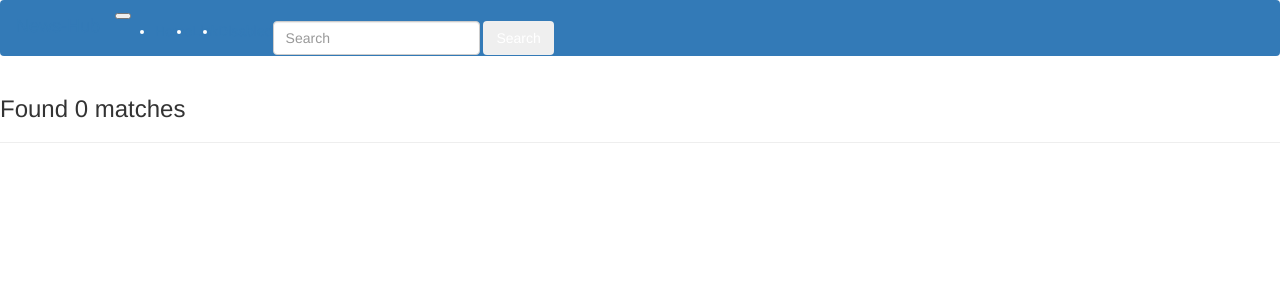
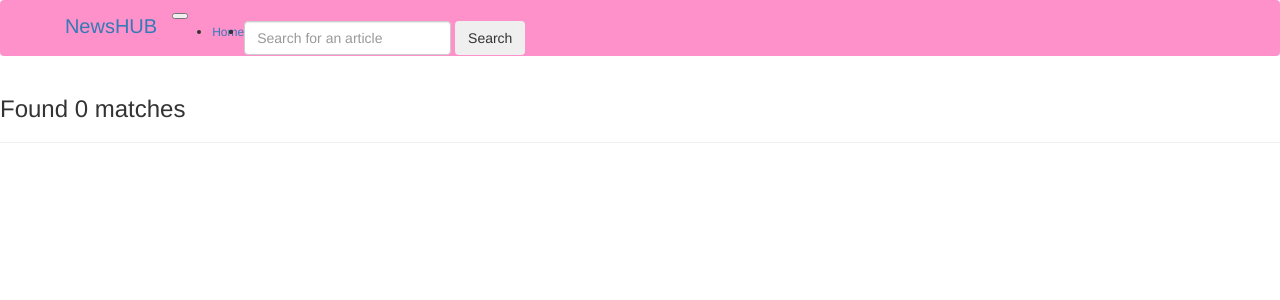
Before and after one commit to kelvin-daniel/news-app, a Flask app: template app/templates/search.html in a window 1280 px wide. Shown: the top 300 px of the page. Run offline with Flask 2, Linux system fonts and the light colour scheme; the template is opened without the code that fills it, so the values that code supplies are empty; some libraries are stand-ins or nearby versions.

Commit message:
add search functionality

```diff
--- a/app/main/views.py
+++ b/app/main/views.py
@@ -14,6 +14,7 @@ def index():
     sources = get_sources('business')
     sports_sources = get_sources('sports')
     title = 'Home- news hub'
+
     search_article = request.args.get('article_query')
 
     if search_article:
--- a/app/templates/404.html
+++ b/app/templates/404.html
@@ -6,7 +6,9 @@
             background-image: url('{{url_for("static",filename="images/404.gif")}}');
             background-repeat: no-repeat;
             background-position-x: center;
+            width: 100%;
             height: 100vh;
         }
     </style>
+    <h3 class="text-center text-white font-weight-bolder">sorry, page not found</h3>
 {% endblock %}
--- a/app/templates/navbar.html
+++ b/app/templates/navbar.html
@@ -1,5 +1,5 @@
-<nav class="navbar navbar-expand-lg navbar-dark bg-primary">
-    <a class="navbar-brand" href="/">News-Hub</a>
+<nav class="navbar navbar-expand-lg navbar-dark" style="background-color: #fe91ca;">
+    <a class="navbar-brand" style="font-size: 2rem; padding-left: 5%;" href="/">News<span class="font-weight-bold">HUB</span></a>
     <button class="navbar-toggler" type="button" data-toggle="collapse" data-target="#navbarTogglerDemo02" aria-controls="navbarTogglerDemo02" aria-expanded="false" aria-label="Toggle navigation">
       <span class="navbar-toggler-icon"></span>
     </button>
@@ -7,18 +7,18 @@
     <div class="collapse navbar-collapse" id="navbarTogglerDemo02">
       <ul class="navbar-nav mr-auto mt-2 mt-lg-0">
         <li class="nav-item active">
-          <a class="nav-link" href="/">Home <span class="sr-only">(current)</span></a>
+          <a class="nav-link" style="font-size: 1.2rem;" href="/">Home <span class="sr-only">(current)</span></a>
         </li>
         <li class="nav-item">
-          <a class="nav-link" href="#">Link</a>
+          <a class="nav-link" href="#"></a>
         </li>
         <li class="nav-item">
-          <a class="nav-link disabled" href="#" tabindex="-1" aria-disabled="true">Disabled</a>
+          <a class="nav-link disabled" href="#" tabindex="-1" aria-disabled="true"></a>
         </li>
       </ul>
       <form class="form-inline my-2 my-lg-0">
-        <input class="form-control mr-sm-2" type="search" placeholder="Search">
-        <button class="btn btn-outline-success my-2 my-sm-0" type="submit">Search</button>
+        <input class="form-control mr-sm-2" type="text" name="article_query" placeholder="Search for an article">
+        <button value="Submit"  type="submit" class="btn btn-outline-success my-2 my-sm-0">Search</button>
       </form>
     </div>
   </nav>
--- a/app/templates/search.html
+++ b/app/templates/search.html
@@ -7,7 +7,7 @@
             <h3> Found {{ articles | count }} matches </h3>
             <hr>
             <ul>
-                {{ macro.displayMovieList(movies)}}
+                {{ macro.displayArticleList(articles)}}
             </ul>
         </div>
     </div>
```
